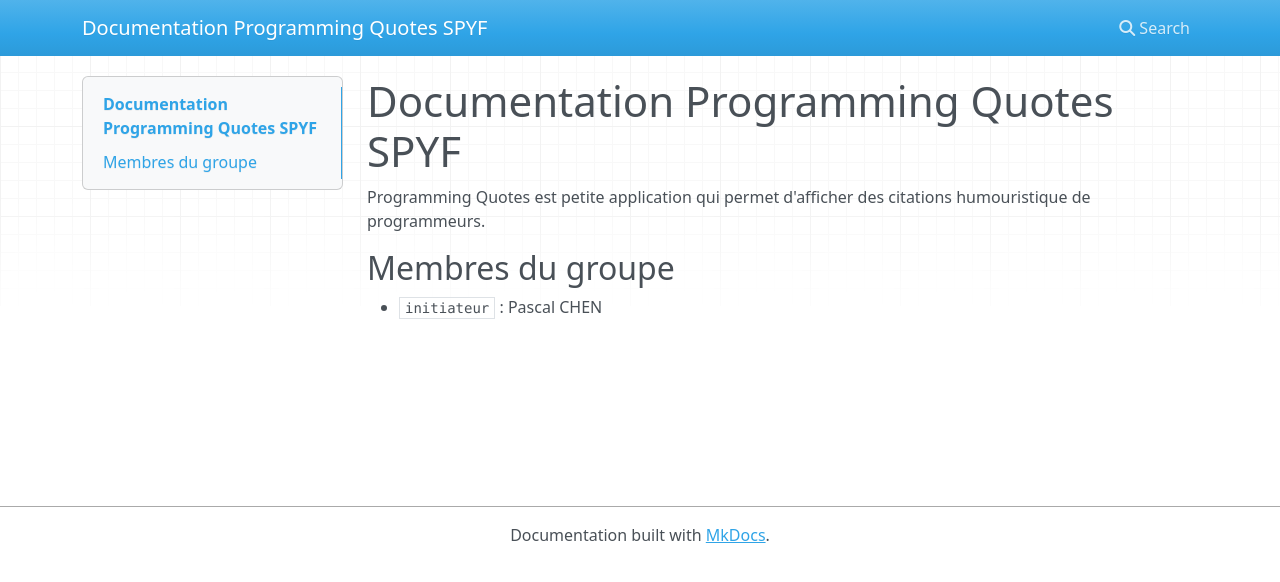
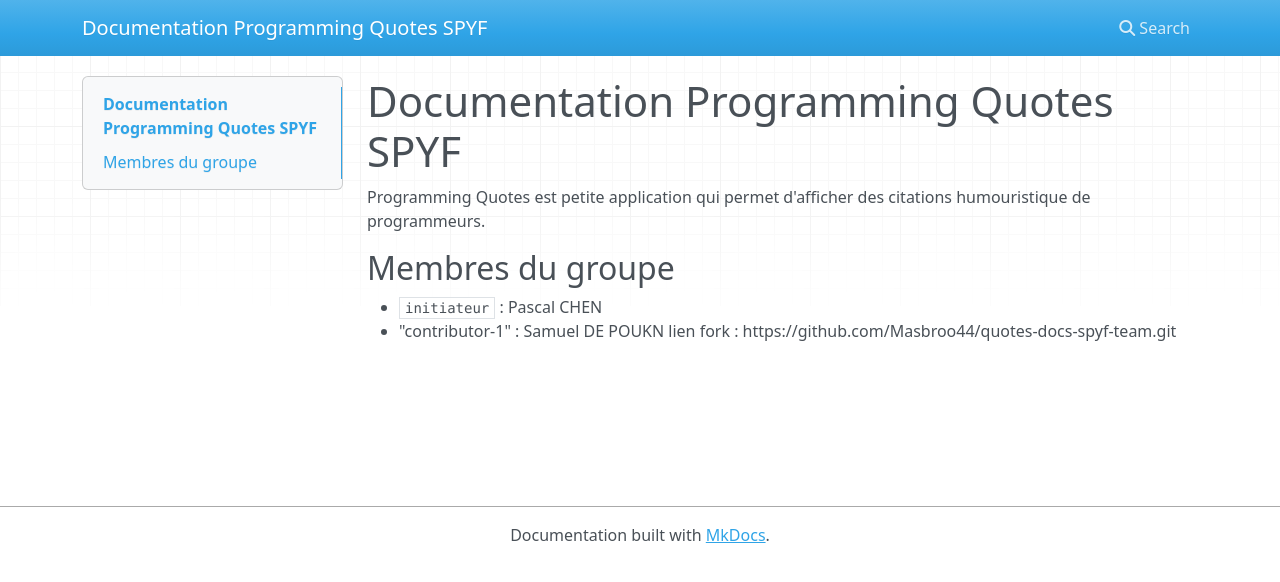
Before and after one commit to TI204/quotes-docs-spyf-team, an MkDocs documentation site: the page built from docs/index.md, in a window 1280 px wide. Shown: the top 582 px of the page. Built offline with MkDocs 1.6.1, drawn with Linux system fonts in a browser that asks for light colours; nearby versions of some CDN libraries.

Commit message:
Complete index.md and README.md (Contributor 1)

```diff
--- a/docs/index.md
+++ b/docs/index.md
@@ -5,3 +5,4 @@ Programming Quotes est petite application qui permet d'afficher des citations hu
 ## Membres du groupe
 
 - `initiateur` : Pascal CHEN
+- "contributor-1" : Samuel DE POUKN lien fork : https://github.com/Masbroo44/quotes-docs-spyf-team.git
```
Also changed, not shown: README.md (+1 -0 lines).
